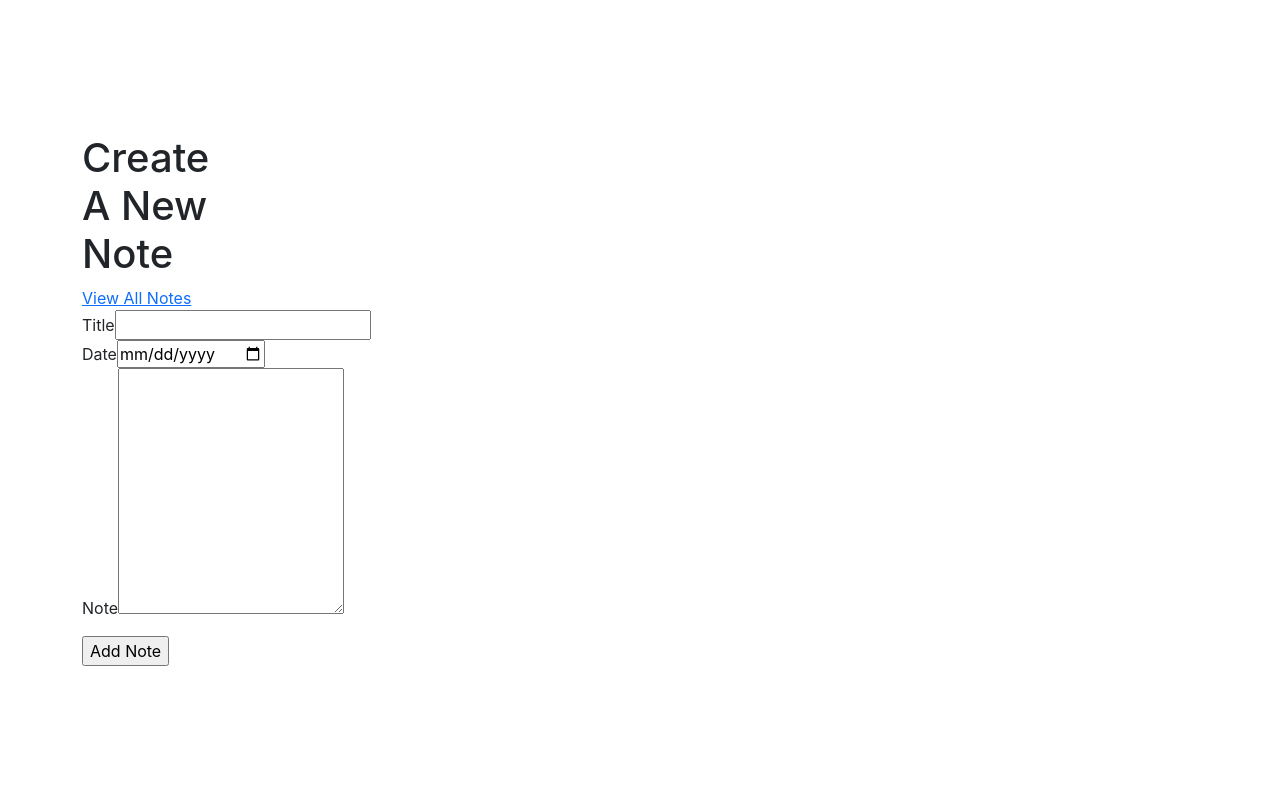
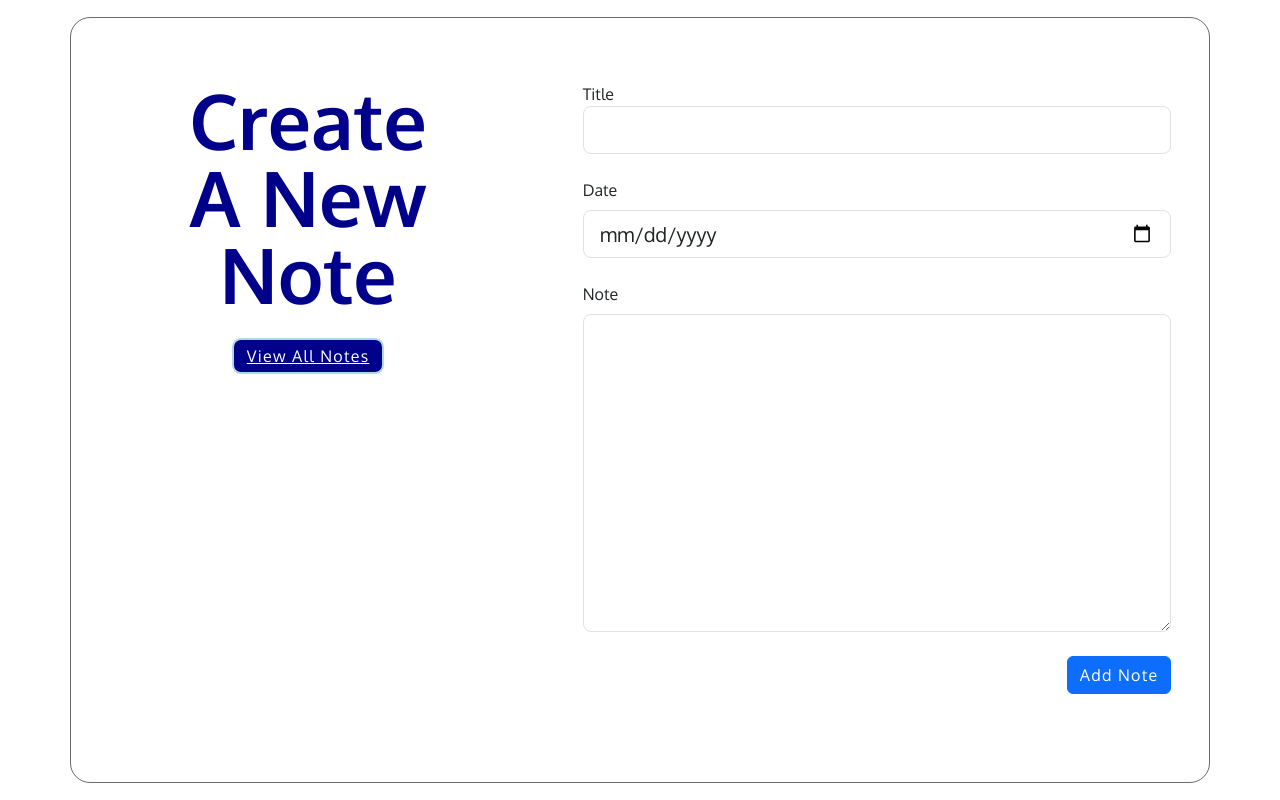
Before and after one commit to c-uliano/note-app, a React (Create React App) app in the folder client/: page /new/note in a window 1280 px wide. Built offline with nearby package versions, Linux system fonts and the light colour scheme.

Commit message:
push prob;em solved

```diff
--- a/client/public/index.html
+++ b/client/public/index.html
@@ -26,6 +26,9 @@
     -->
 
     <link href="https://cdn.jsdelivr.net/npm/bootstrap@5.3.0-alpha3/dist/css/bootstrap.min.css" rel="stylesheet" integrity="sha384-KK94CHFLLe+nY2dmCWGMq91rCGa5gtU4mk92HdvYe+M/SXH301p5ILy+dN9+nJOZ" crossorigin="anonymous">
+    <link rel="preconnect" href="https://fonts.googleapis.com">
+    <link rel="preconnect" href="https://fonts.gstatic.com" crossorigin>
+    <link href="https://fonts.googleapis.com/css2?family=Gantari:wght@100;300;400;500;600&family=Oxygen:wght@300;400;700&display=swap" rel="stylesheet">
 
     <title>React App</title>
   </head>
--- a/client/src/components/EditNote.js
+++ b/client/src/components/EditNote.js
@@ -96,46 +96,55 @@ const EditNote = (props) => {
     return(
         <div class="container">
 
-            <div className=''>
-                <div className="">
-                    <h1>Edit<br />A<br />Note</h1>
-                    <Link to="/" className=''>View All Notes</Link>
+            <div className='row app-page'>
+                <div className="col-xs-12 col-md-5 font-google">
+                    <div>
+                        <h1 class="title-block">Edit<br />A<br />Note</h1>
+                    </div>
+                    <div class="navi-1">
+                        <button class="button-note"><Link to="/" className='button-note-text'>View All Notes</Link></button>
+                    </div>
                 </div>
-                <div className="">
+                <div className="col-xs-12 col-md-7">
+                    <div class="list-block">
                     <form onSubmit={onSubmitHandler}>
-                        <div className="">
+                        <div className="mb-4">
                             {errors.title ? <p className=''>{errors.title}</p> : ""}
-                            <label htmlFor="title" className="">Title</label>
+                            <label htmlFor="title" className="form-label">Title</label>
                             <input
                                 type="text"
                                 name="title"
-                                className=""
+                                className="form-control form-control-lg"
                                 onChange={onChangeHandler}
                                 value={note.title}
                                 />
                         </div>
-                        <div className="">
+                        <div className="mb-4">
                             {errors.date ? <p className='text-danger'>{errors.date}</p> : ""}
-                            <label>Date</label>
+                            <label htmlFor="date" className="form-label">Date</label>
                             <input
                                 type="date"
                                 name="date"
-                                className=""
+                                className="form-control form-control-lg"
                                 onChange={onChangeHandler}
                                 value={formattedDate}
                                 />
                         </div>
 
-                        <div className="">
+                        <div className="mb-4">
                             {errors.content ? <p className=''>{errors.content}</p> : ""}
-                            <label>Note</label>
-                            <textarea name="content" rows="10" className="" value={note.content} onChange={onChangeHandler}></textarea>
+                            <label htmlFor="content" className="form-label">Note</label>
+                            <textarea name="content" rows="10" className="form-control form-control-lg" value={note.content} onChange={onChangeHandler}></textarea>
                         </div>
-                        <div>
-                            <input className='' type="submit" value="Edit Note"/>
-                            <button className="" onClick={(e) => deleteOneHandler(note._id)}>Delete</button>
+                        <div class="text-end ">
+                            {/*<input className='' type="submit" value="Edit Note"/>*/}
+                            <div class="btn-group m-4">
+                            <button class="btn btn-primary" type="submit"><span class="button-note-text">Edit Note</span></button>&nbsp;
+                            <button className="btn btn-danger" onClick={(e) => deleteOneHandler(note._id)}>Delete</button>
+                            </div>
                         </div>
                     </form>
+                    </div>
                 </div>
             </div>
 
--- a/client/src/components/NewNote.js
+++ b/client/src/components/NewNote.js
@@ -74,47 +74,55 @@ const NewNote = (props) => {
     // TODO make sure the name="" for each input matches the backend model
     return(
         <div className="container">
+            <div class="row app-page">
+            <div className="col-xs-12 col-md-5 font-google">
+                <div className="">
+                <div>
+                    <h1 className="title-block">Create<br />A New<br />Note</h1>
+                </div>
+                <div class="navi-1">
+                    <button class="button-note"><Link to="/" className='button-note-text'>View All Notes</Link></button>
+                </div>
+                </div>
+            </div>
 
-            <div className=''>
-                <div className="">
-                    <h1>Create<br />A New<br />Note</h1>
-                    <Link to="/" className=''>View All Notes</Link>
-                </div>
-                <div className="">
+            <div className="col-xs-12 col-md-7">
+                    <div class="list-block">
                     <form onSubmit={onSubmitHandler}>
-                        <div className="">
+                        <div className="mb-4">
                             {errors.title ? <p className=''>{errors.title}</p> : ""}
-                            <label htmlFor="title" className="">Title</label>
+                            <label htmlFor="title" className="form-labe">Title</label>
                             <input
                                 type="text"
                                 name="title"
-                                className=""
+                                className="form-control form-control-lg"
                                 onChange={onChangeHandler}
                                 />
                         </div>
-                        <div className="">
+                        <div className="mb-4">
                             {errors.date ? <p className=''>{errors.date}</p> : ""}
-                            <label>Date</label>
+                            <label htmlFor="date" className="form-label">Date</label>
                             <input
                                 type="date"
                                 name="date"
-                                className=""
+                                className="form-control form-control-lg"
                                 onChange={onChangeHandler}
                                 />
                         </div>
 
-                        <div className="mb-3">
+                        <div className="mb-4">
                             {errors.content ? <p className=''>{errors.content}</p> : ""}
-                            <label>Note</label>
-                            <textarea name="content" rows="10" className="" onChange={onChangeHandler}></textarea>
+                            <label htmlFor="content" className="form-label">Note</label>
+                            <textarea name="content" rows="10" className="form-control form-control-lg" onChange={onChangeHandler}></textarea>
                         </div>
-                        <div>
-                            <input className='' type="submit" value="Add Note"/>
+                        <div class="text-end mb-4">
+                            {/*<input className='' type="submit" value="Add Note"/>*/}
+                            <button class="btn btn-primary" type="submit"><span class="button-note-text">Add Note</span></button>
                         </div>
                     </form>
+                    </div>
                 </div>
             </div>
-
         </div>
     )
 }
--- a/client/src/components/ViewNote.js
+++ b/client/src/components/ViewNote.js
@@ -36,18 +36,22 @@ const ViewPage = (props) => {
     return(
         <div className="container">
 
-            <div className=''>
-                <div className="">
-                    <h1>{note.title}</h1>
-                    <Link to="/" className=''>View All Notes</Link>
+            <div className='row app-page'>
+                <div className="col-xs-12 col-md-5 font-google">
+                    <div>
+                    <h1 class="title-block-2">{note.title}</h1>
+                    </div>
+                    <div class="navi-1">
+                    <button class="button-note"><Link to="/" className='button-note-text'>View All Notes</Link></button>
+                    </div>
                 </div>
-                <div className="">
-                    <div className=''>
+                <div className="col-xs-12 col-md-7">
+                    <div className='list-block'>
                         <p><i>{new Date(note.date).toLocaleDateString('en-us', { weekday:"long", year:"numeric", month:"long", day:"numeric", timeZone: "UTC"})}</i></p>
                         <p>{note.content}</p>
                     </div>
-                    <div>
-                        <p><Link to={`/edit/note/${note._id}`} className=''>Edit</Link><button className="" onClick={(e) => deleteOneHandler(note._id)}>Delete</button></p>
+                    <div class="text-end">
+                        <button class="btn btn-primary"><Link to={`/edit/note/${note._id}`} className='button-note-text'>Edit</Link></button>&nbsp;<button className="btn btn-danger" onClick={(e) => deleteOneHandler(note._id)}>Delete</button>
                     </div>
                 </div>
             </div>
--- a/client/src/index.css
+++ b/client/src/index.css
@@ -11,3 +11,117 @@ code {
   font-family: source-code-pro, Menlo, Monaco, Consolas, 'Courier New',
     monospace;
 }
+.font-google {
+  font-family: 'Gantari', sans-serif;
+  font-family: 'Oxygen', sans-serif;
+
+}
+
+.app-page {
+  border: 0.5pt;
+  border-color: dimgrey;
+  border-radius: 15pt;
+  border-style: solid;
+  font-family: Oxygen;
+
+}
+
+.title-block {
+  display:flex;
+  justify-content: center;
+  align-items: center;
+  margin: auto;
+  padding:5vw 5vw 1vw 5vw;
+  color: darkblue;
+  font-family: "Oxygen";
+  font-weight:600;
+  font-size: 6vw;
+  line-height: 100%;
+  text-align: center;
+}
+
+.title-block-2 {
+  display:flex;
+  justify-content: center;
+  align-items: center;
+  margin: auto;
+  padding:7vw 7vw 1vw 7vw;
+  color: darkblue;
+  font-family: "Oxygen";
+  font-weight:600;
+  font-size: 5vw;
+  line-height: 100%;
+  text-align: center;
+}
+
+.navi-1 {
+  display:flex;
+  justify-content: center;
+  align-items: center;
+  margin: auto;
+  padding: 1vw 5vw 5vw 5vw;;
+
+}
+.button-note {
+  background-color: darkblue;
+  border: solid;
+  border-color: lightblue;
+  border-width: 2pt;
+  color: white;
+  padding: 0.3vw 1.0vw 0.3vw 1.0vw;
+  text-align: center;
+  text-decoration: none;
+  display: inline-block;
+  cursor: pointer;
+  border-radius: 0.7vw;
+}
+.button-note-text {
+  color:white;
+  font-size: 1rem;
+  font-family: Oxygen;
+  font-weight: 400;
+  letter-spacing: 0.1vw;
+}
+
+.list-block-row {
+  display:flex;
+  justify-content: space-between;
+  align-items: center;
+  align-content: center;
+  margin: auto;
+  padding:5vw;
+  font-family: "Oxygen";
+}
+
+.absolutely-center {
+  display:flex;
+  justify-content: center;
+  align-items: center;
+}
+
+.text-table {
+  color: black;
+  font-family: 'Oxygen';
+  font-weight: 400;
+  font-size: 1.2rem;
+  letter-spacing: 0.1vw;
+}
+
+
+.text-spread {
+  display:flex;
+  width:100%;
+  padding:10pt;
+  justify-content: space-between;
+  border: 0pt 0pt 0.5pt 0pt;
+  border-color: white white lightgray white;
+  border-style: dotted
+
+
+}
+
+.list-block {
+  margin: auto;
+  padding:5vw 2vw 5vw 2vw;
+
+}
```
Also changed, not shown: client/src/components/HomePage.js (+31 -9 lines).
